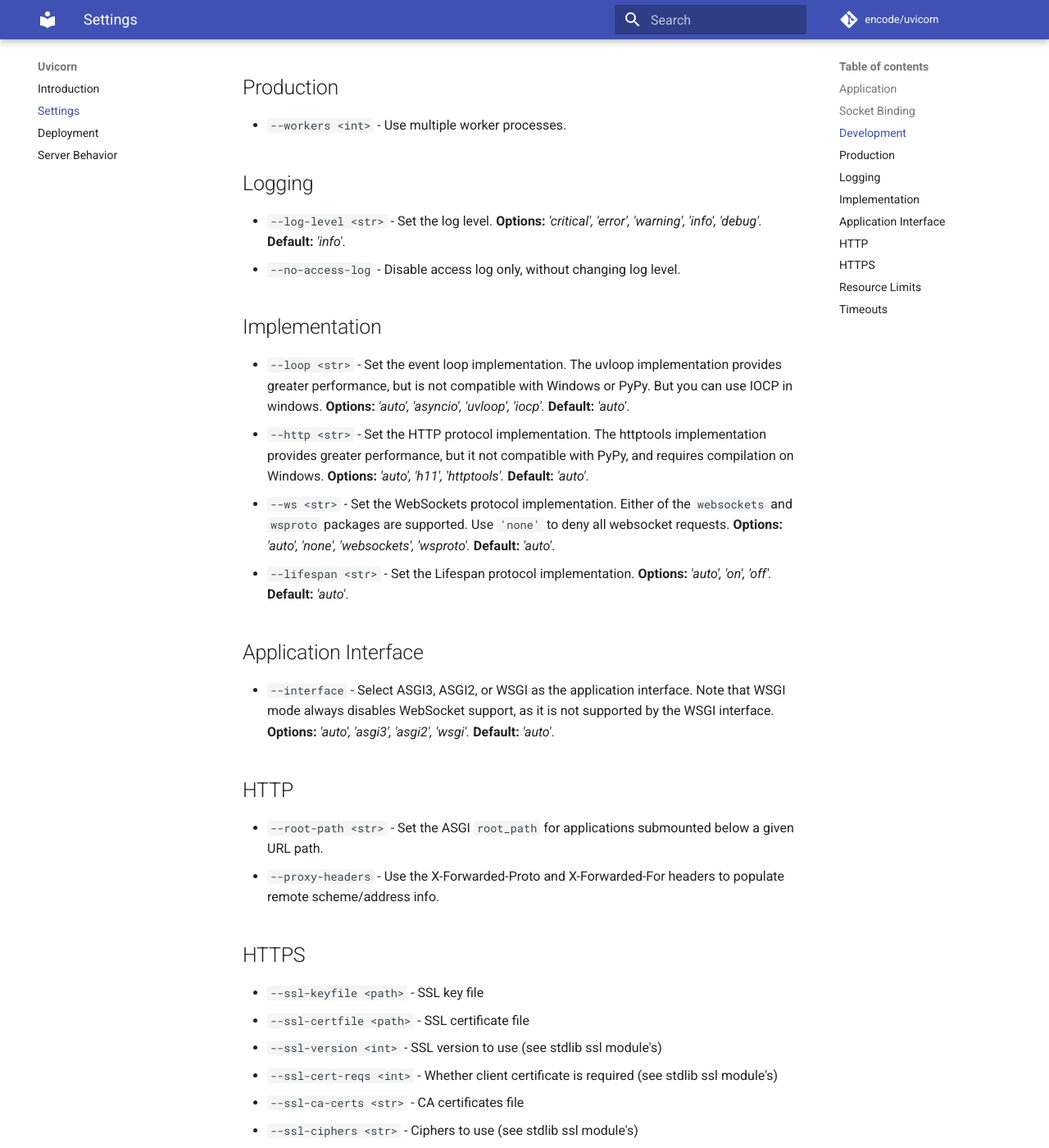
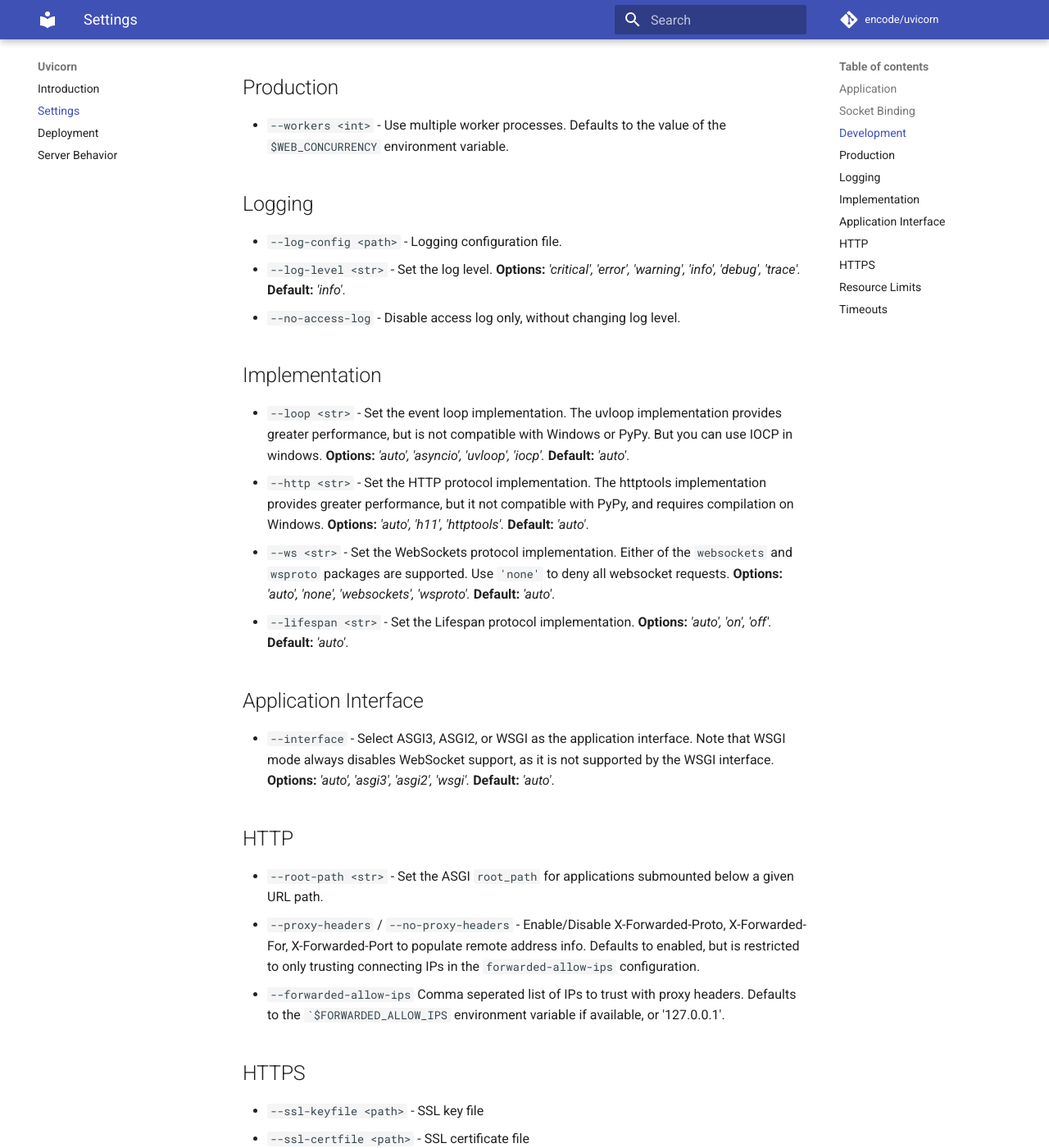
Before and after one commit to encode/uvicorn, an MkDocs documentation site: the page built from docs/settings.md, in a window 1280 px wide and 1400 px high, scrolled down 810 px. Shown: the whole window at 82% size. Built offline with MkDocs 1.6.1 and Material for MkDocs 9.7.7, drawn with Linux system fonts in a browser that asks for light colours; comment, search, counter and statistics services are not loaded; old or Windows-style settings are respelled for this version of MkDocs; some of the changed text lies outside the part shown.

Commit message:
Docs updates

```diff
--- a/docs/settings.md
+++ b/docs/settings.md
@@ -23,11 +23,12 @@
 
 ## Production
 
-* `--workers <int>` - Use multiple worker processes.
+* `--workers <int>` - Use multiple worker processes. Defaults to the value of the `$WEB_CONCURRENCY` environment variable.
 
 ## Logging
 
-* `--log-level <str>` - Set the log level. **Options:** *'critical', 'error', 'warning', 'info', 'debug'.* **Default:** *'info'*.
+* `--log-config <path>` - Logging configuration file.
+* `--log-level <str>` - Set the log level. **Options:** *'critical', 'error', 'warning', 'info', 'debug', 'trace'.* **Default:** *'info'*.
 * `--no-access-log` - Disable access log only, without changing log level.
 
 ## Implementation
@@ -46,7 +47,9 @@
 ## HTTP
 
 * `--root-path <str>` - Set the ASGI `root_path` for applications submounted below a given URL path.
-* `--proxy-headers` - Use the X-Forwarded-Proto and X-Forwarded-For headers to populate remote scheme/address info.
+* `--proxy-headers` / `--no-proxy-headers` - Enable/Disable X-Forwarded-Proto, X-Forwarded-For, X-Forwarded-Port to populate remote address info. Defaults to enabled, but is restricted to only trusting
+connecting IPs in the `forwarded-allow-ips` configuration.
+* `--forwarded-allow-ips` <comma-separated-list> Comma seperated list of IPs to trust with proxy headers. Defaults to the ``$FORWARDED_ALLOW_IPS` environment variable if available, or '127.0.0.1'.
 
 ## HTTPS
 
```
Also changed, not shown: other parts of docs/settings.md (+1 -1 lines), CHANGELOG.md (+8 -0 lines), docs/deployment.md (+9 -3 lines), docs/index.md (+60 -47 lines).
